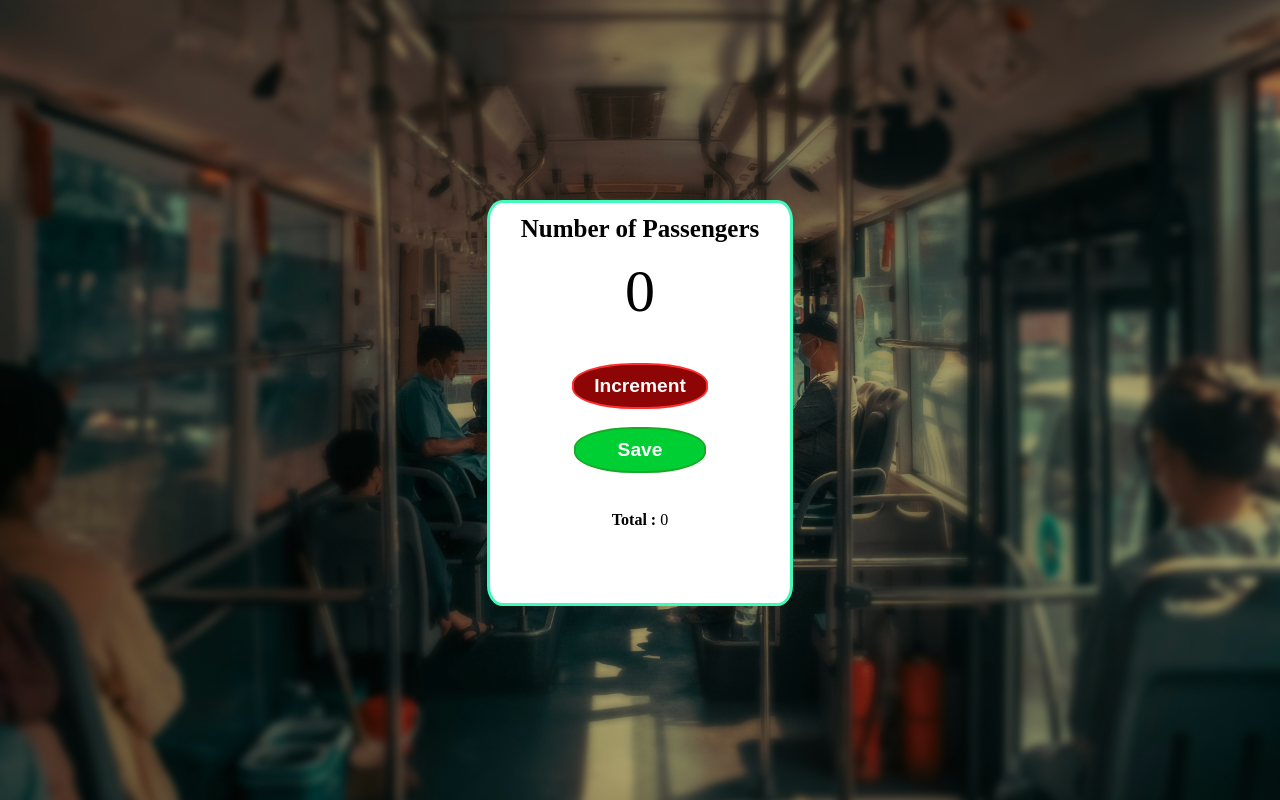
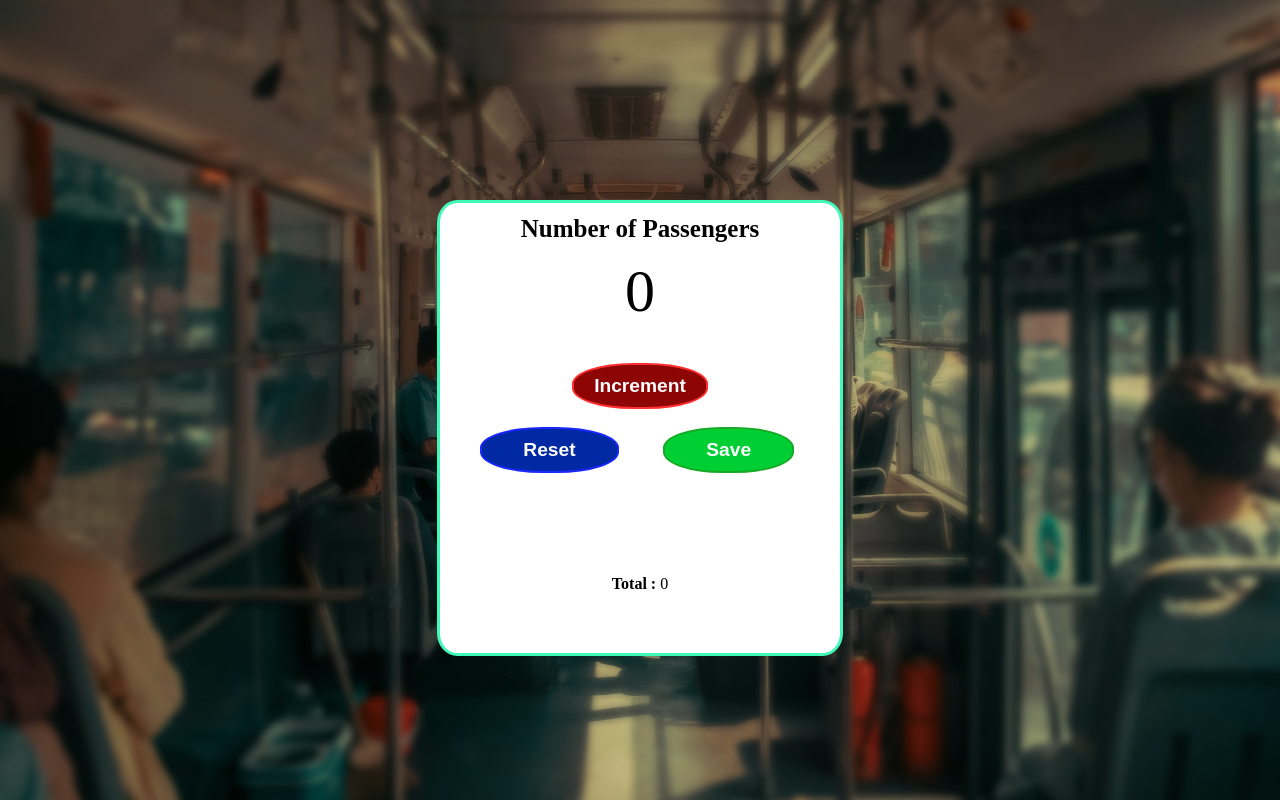
Before and after one commit to hamppysingh/Passenger_Counter_App, a website: page index.html in a window 1280 px wide. Drawn offline with Linux system fonts and the light colour scheme.

Commit message:
Developed back end code for this Passenger counter app

```diff
--- a/index.html
+++ b/index.html
@@ -4,19 +4,20 @@
     <meta charset="UTF-8">
     <meta name="viewport" content="width=device-width, initial-scale=1.0">
     <title>Passenger counting web application</title>
-    <link rel="stylesheet" href="style.css" >
+    <link rel="stylesheet" href="./style.css" >
 </head>
 <body>
-    <div id="imagediv" class="imagediv">
-        <div id="box" class="box">
+    <div id="imagediv" >
+        <div id="box" >
             <p align="center" id="main"><b>Number of Passengers</b></p>
             <p align="center" id="inc">0</p>
             <button type="button"  id="increment" onclick=increment() onmouseover=increment()><b>Increment</b></button><br>
-            <button type="button" id="save" onclick=save()><b>&nbsp;&nbsp;&nbsp;&nbsp;Save&nbsp;&nbsp;&nbsp;&nbsp;</b></button>
+            <button type="button" id="reset" onclick=reset() onmouseover=reset()><b>&nbsp;&nbsp;&nbsp;&nbsp;Reset&nbsp;&nbsp;&nbsp;&nbsp;</b></button>
+            <button type="button" id="save" onclick=save() onmouseover=save()><b>&nbsp;&nbsp;&nbsp;&nbsp;Save&nbsp;&nbsp;&nbsp;&nbsp;</b></button><br><br>
             <p align="center" id="ans"></p>
             <p align="center"><b>Total : </b><span id="total">0</span></p>
         </div>
     </div>
-    <script src="script.js"></script>
+    <script src="./index.js"></script>
 </body>
 </html>
--- a/script.js
+++ b/index.js
@@ -7,6 +7,11 @@ document.getElementById("increment").addEventListener("click", function() {
     a += 1;
     document.getElementById("inc").innerHTML = a;
 });
+document.getElementById("reset").addEventListener("click", function() {
+    document.getElementById("inc").innerHTML=0;
+    document.getElementById("total").innerHTML="";
+    document.getElementById("ans").innerHTML="";
+});
 document.getElementById("save").addEventListener("click", function() {
     var a = parseInt(document.getElementById("inc").innerHTML);
     document.getElementById("ans").innerHTML += a+" - ";
--- a/style.css
+++ b/style.css
@@ -1,31 +1,36 @@
-#imagediv{
-    background-image:linear-gradient(rgba(0,0,0,0.3),rgba(0,0,0,0.3)), url('pexels-quý-nguyễn-16884098.jpg');
+#imagediv {
+    background-image: linear-gradient(rgba(0, 0, 0, 0.2), rgba(0, 0, 0, 0.2)), url('pexels-quý-nguyễn-16884098.jpg');
     background-repeat: no-repeat;
     background-attachment: fixed;
     background-position: center;
     background-size: cover;
-    z-index:-1;
+    z-index: -1;
     position: fixed;
-    top:0%;
-    left:0%;
+    top: 0%;
+    left: 0%;
     width: 100%;
     height: 100%;
-}
-#box{
-    width: 300px;
-    height:400px;
+  }
+
+#box {
+    width: 400px;
+    height: 450px;
     background-color: rgb(255, 255, 255);
-    position:relative;
+    position: relative;
     margin: auto;
-    top:25%;
+    top: 25%;
     border-radius: 5%;
     border: 3px solid rgb(65, 250, 185);
+    z-index: 1;
 }
-#box:hover{
-    transform: scale(1.2) ;
+
+#box:hover {
+    transform: scale(1.2);
     background-color: rgb(255, 255, 255);
     border-color: aquamarine;
 }
+
+
 #increment{
     background-color: rgb(142, 5, 5);
     padding: 10px 20px 10px 20px;
@@ -36,6 +41,7 @@
     border:2px solid rgb(255, 47, 47);
     border-radius:45%;
     color: white;
+    z-index: 2;
 }
 #save{
     background-color: rgb(0, 207, 52);
@@ -43,20 +49,49 @@
     margin: auto;
     position: relative;
     font-size: larger;
-    display:flex;
+    display: inline;
+    flex-wrap: nowrap;
     border:2px solid rgb(24, 170, 38);
     border-radius:45%;
     color: white;
+    z-index: 2;
+}
+#reset{
+    background-color: rgb(0, 41, 163);
+    padding: 10px 20px 10px 20px;
+    margin-left: 10%;
+    margin-right: 10%;
+    position: relative;
+    font-size: larger;
+    display: inline;
+    flex-wrap: nowrap;
+    border:2px solid rgb(27, 39, 255);
+    border-radius:45%;
+    color: white;
+    z-index: 2;
 }
 #inc{
     font-size: 60px;
     margin-top: 10px;
     margin-bottom: 35px;
+    z-index: 2;
 }
 #main{
     font-size: 25px;
     margin-top: 10px;
     margin-bottom: 5px;
+    z-index: 2;
+}
+#ans{
+    top: 3px;
+    padding-top: 3px;
+    padding-bottom: 3px;
+    position: relative;
+    margin: auto;
+    width: 300px;
+    height:60px;
+    overflow:auto;
+    display:flex;
 }
 p{
     padding: 2px;
```
Also changed, not shown: app.js (added, +22 -0 lines), package.json (added, +7 -0 lines), README.md, 1 other file.
